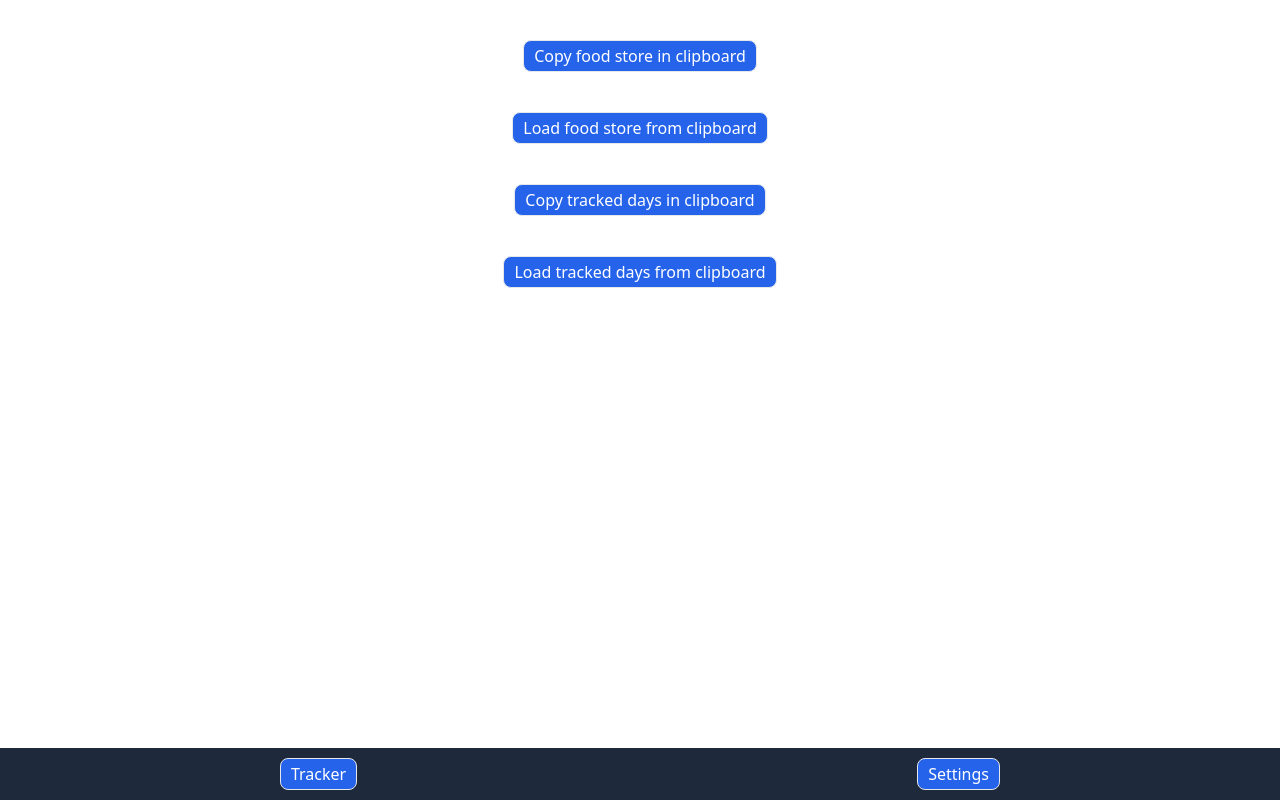
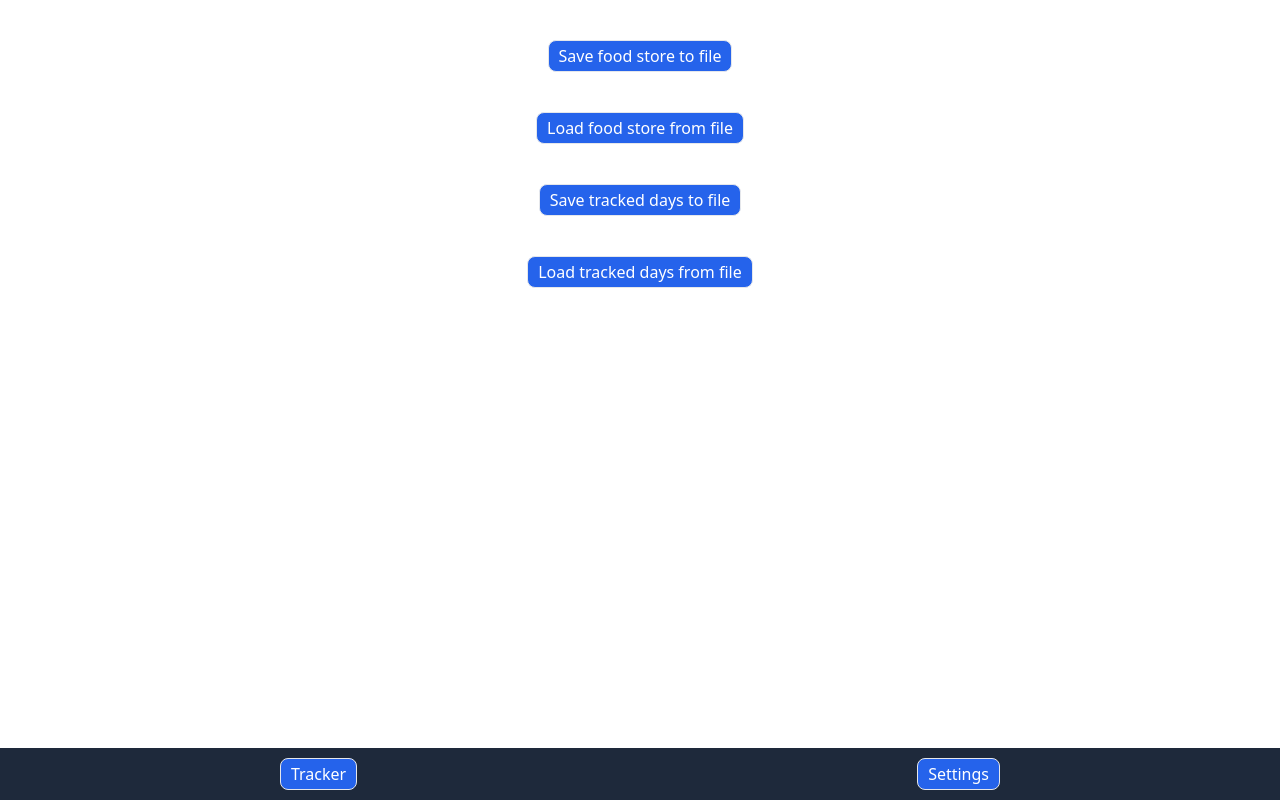
Before and after one commit to Lexacus/Simple_Nutrition, a React (Vite) app: page /settings in a window 1280 px wide. Built offline with nearby package versions, Linux system fonts and the light colour scheme.

Commit message:
Feat/diet plan and download (#7)
* feat: food store and days download

* fix: vercel build fixes

* feat: load food store from file

* feat: food and days stores save to file and load from file functionalities

```diff
--- a/src/pages/SettingsPage.tsx
+++ b/src/pages/SettingsPage.tsx
@@ -1,15 +1,21 @@
-import { Clipboard } from "@capacitor/clipboard";
+import dayjs from "dayjs";
+import { useRef } from "react";
 import { toast } from "react-toastify";
 import { Button } from "../components/common/Button";
 import { useFoodStore } from "../store/FoodStore";
 import { useTrackerStore } from "../store/TrackerStore";
-import { FavoriteMeal, Food } from "../types";
+import { parseJsonFile, saveDataToFile } from "../utils";
+
+const today = dayjs().format("DD_MM_YYYY");
 
 const SettingsPage = () => {
   const { days, setDays } = useTrackerStore(({ days, setDays }) => ({
     days,
     setDays,
   }));
+
+  const readFoodRef = useRef<HTMLInputElement>(null);
+  const readDaysRef = useRef<HTMLInputElement>(null);
 
   const { foods, favoriteMeals, setFavoriteMeals, setFoods } = useFoodStore(
     ({ foods, favoriteMeals, setFavoriteMeals, setFoods }) => ({
@@ -20,7 +26,7 @@ const SettingsPage = () => {
     })
   );
 
-  const copyFoodStoreToClipboard = async () => {
+  /*   const copyFoodStoreToClipboard = async () => {
     await Clipboard.write({
       string: JSON.stringify({
         foods: foods,
@@ -31,8 +37,22 @@ const SettingsPage = () => {
       hideProgressBar: true,
       type: "success",
     });
+  }; */
+
+  const saveFoodStoreToFile = () => {
+    saveDataToFile({
+      data: {
+        foods: foods,
+        favoriteMeals: favoriteMeals,
+      },
+      fileName: `SM_FoodStore_${today}`,
+    });
   };
 
+  const readFoodStoreFromFile = () => {
+    readFoodRef.current?.click();
+  };
+  /*
   const loadFoodStoreFromClipboard = async () => {
     const jsonFoodStore: {
       foods: Food[];
@@ -44,20 +64,53 @@ const SettingsPage = () => {
       hideProgressBar: true,
       type: "success",
     });
-  };
+  }; */
 
-  const copyDaysToClipboard = async () => {
+  /*   const copyDaysToClipboard = async () => {
     await Clipboard.write({ string: JSON.stringify(days) });
     toast("Successfully copied to clipboard", {
       hideProgressBar: true,
       type: "success",
     });
+  }; */
+
+  const saveDaysToFile = () => {
+    saveDataToFile({ data: days, fileName: `SM_TrackedDays_${today}` });
   };
 
-  const loadDaysFromClipboard = async () => {
+  const readDaysFromFile = () => {
+    readDaysRef.current?.click();
+  };
+
+  /*   const loadDaysFromClipboard = async () => {
     const jsonDays = await Clipboard.read();
     setDays(JSON.parse(jsonDays.value));
     toast("Successfully loaded from clipboard", {
+      hideProgressBar: true,
+      type: "success",
+    });
+  }; */
+
+  const readFoodStoreInput = async (e: React.ChangeEvent<HTMLInputElement>) => {
+    if (!e.target.files) {
+      return;
+    }
+    const jsonFoodStore = await parseJsonFile(e.target.files[0]);
+    setFoods(jsonFoodStore.foods);
+    setFavoriteMeals(jsonFoodStore.favoriteMeals);
+    toast("Successfully loaded food store from file", {
+      hideProgressBar: true,
+      type: "success",
+    });
+  };
+
+  const readDaysInput = async (e: React.ChangeEvent<HTMLInputElement>) => {
+    if (!e.target.files) {
+      return;
+    }
+    const jsonDays = await parseJsonFile(e.target.files[0]);
+    setDays(jsonDays);
+    toast("Successfully loaded tracked days from file", {
       hideProgressBar: true,
       type: "success",
     });
@@ -66,20 +119,21 @@ const SettingsPage = () => {
   return (
     <>
       <div className="flex flex-col gap-y-10 mt-10">
-        <Button onClick={copyFoodStoreToClipboard}>
-          Copy food store in clipboard
+        <Button onClick={saveFoodStoreToFile}>Save food store to file</Button>
+        <Button onClick={readFoodStoreFromFile}>
+          Load food store from file
         </Button>
-        <Button onClick={loadFoodStoreFromClipboard}>
-          Load food store from clipboard
-        </Button>
+        <input
+          ref={readFoodRef}
+          type="file"
+          hidden
+          onChange={readFoodStoreInput}
+        />
       </div>
       <div className="flex flex-col gap-y-10 mt-10">
-        <Button onClick={copyDaysToClipboard}>
-          Copy tracked days in clipboard
-        </Button>
-        <Button onClick={loadDaysFromClipboard}>
-          Load tracked days from clipboard
-        </Button>
+        <Button onClick={saveDaysToFile}>Save tracked days to file</Button>
+        <Button onClick={readDaysFromFile}>Load tracked days from file</Button>
+        <input ref={readDaysRef} type="file" hidden onChange={readDaysInput} />
       </div>
     </>
   );
--- a/src/utils.ts
+++ b/src/utils.ts
@@ -4,3 +4,35 @@ import { twMerge } from "tailwind-merge";
 export const cn = (...inputs: ClassValue[]) => {
   return twMerge(clsx(inputs));
 };
+
+export const parseJsonFile = async (file: File) => {
+  try {
+    const fileObject = URL.createObjectURL(file);
+
+    const res = await fetch(fileObject);
+
+    const awaitedJson = await res.json();
+
+    URL.revokeObjectURL(fileObject);
+    return awaitedJson;
+  } catch (e) {
+    console.log(e);
+  }
+};
+
+export const saveDataToFile = ({
+  data,
+  fileName,
+}: {
+  data: unknown;
+  fileName: string;
+}) => {
+  const element = document.createElement("a");
+  const file = new Blob([JSON.stringify(data)], { type: "StyledText/plain" });
+
+  element.href = URL.createObjectURL(file);
+  element.download = `${fileName}.json`;
+  document.body.appendChild(element); // Required for this to work in FireFox
+  element.click();
+  URL.revokeObjectURL(element.href);
+};
```
